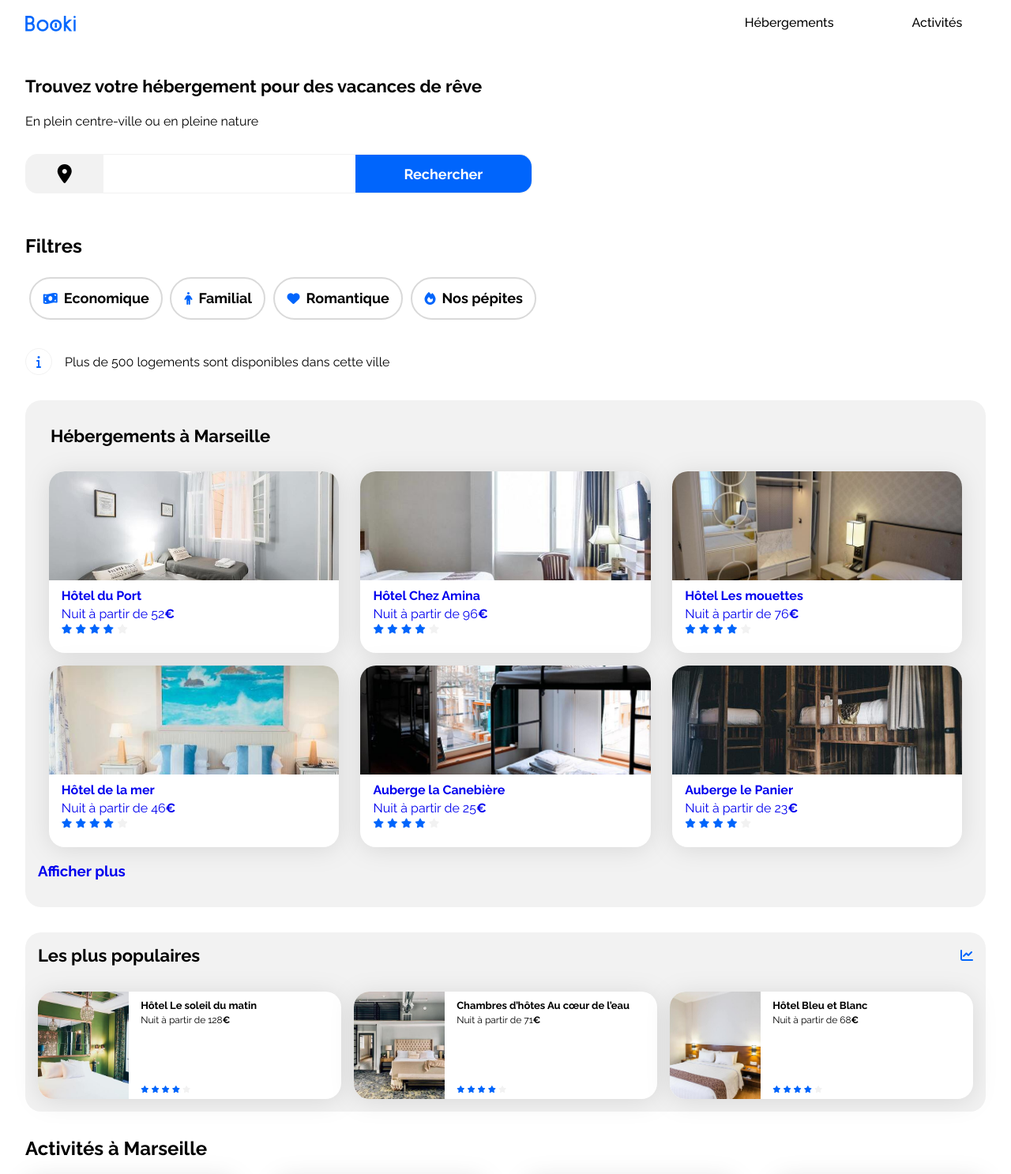
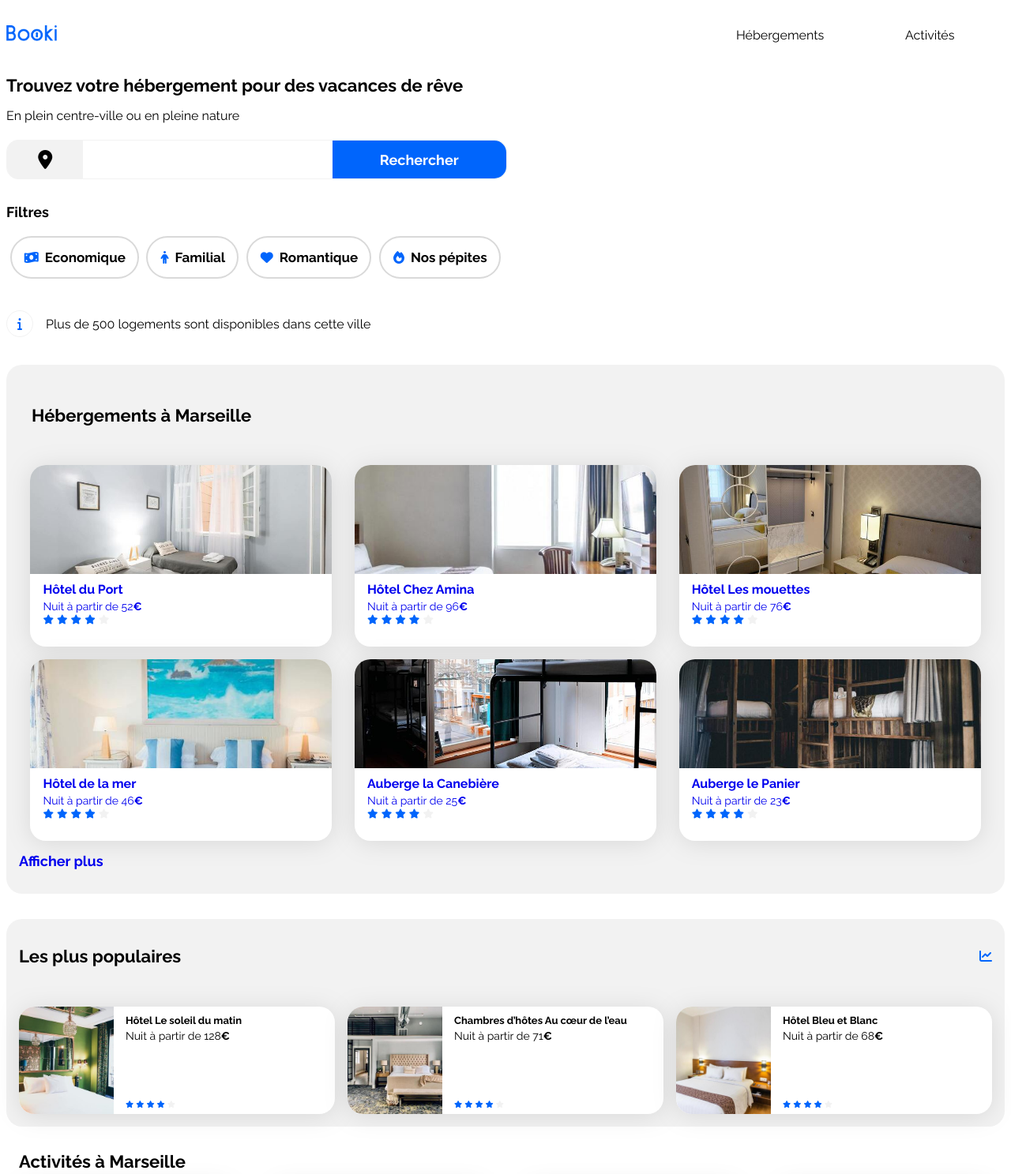
Before and after one commit to Jultiss/projet-2-booki, a plain HTML site: page index.html in a window 1280 px wide. Shown: the top 1487 px of the page at 79% size. Drawn offline with Linux system fonts and the light colour scheme.

Commit message:
Ajustements et simplification suite remarques Marc

```diff
--- a/css/style.css
+++ b/css/style.css
@@ -14,19 +14,10 @@
     color: var(--main-color);
 }
 
-body {
-    margin: 0;
-}
-
-
 .main-container {
-    width: 100%;
     max-width: 1440px;
-}
-
-.section-title {
-    margin: 0;
-    font-size: 22px;
+    margin-left: auto;
+    margin-right: auto;
     }
 
 .card {
@@ -63,29 +54,36 @@ a {
     text-decoration: none;
 }
 
-/*******Géneral Media Queries for smartphone**********/
-
-@media only screen and (min-device-width : 320px) and (max-device-width : 480px) {
-    body {
-        max-width: 100%;
-        margin: 0rem;
+h1 {
+    font-size: 22px;
+    font-weight: 700;
 }
 
-
-    .main-container {
-        width: 100%;
-        max-width: 1440px;
-    }
+h2 {
+    font-size: 18px;
+    font-weight: 700;
 }
 
-/*********Géneral Media Queries for tablette**********/
+h3 {
+    font-size: 17px;
+    font-weight: 700;
+}
 
-@media only screen and (min-device-width : 768px) and (max-device-width : 1024px) {
-    body {
-        max-width: 100%;
-        margin: 0;
+h4 {
+    font-size: 16px;
+    font-weight: 700;
 }
+
+h5 {
+    font-size: 16px;
+    font-weight: 400;
 }
+
+h6 {
+    font-size: 14px;
+    font-weight: 400;
+}
+
 
 /****** Header *****************/
 
@@ -93,9 +91,6 @@ header {
     display: flex;
     justify-content: space-between;
     align-items: center;
-    width: 100%;
-    height: 4rem;
-    margin-left: 2rem;
 }
 
 header img {
@@ -105,42 +100,39 @@ header img {
 nav {
     display: flex;
     flex-direction: row;
-        width: 30%;
-        padding: 0;
-        margin: 0;
+    align-items: center;
+    width: 20%;
+    height: 100%;
 }
 
 nav ul {
     display: flex;
     flex-direction: row;
-        list-style: none;
     padding: 0;
+    width: 100%;
+    height: 100%;
     margin: 0;
-        width: 100%;
 }
 
 nav li {
     display: flex;
+    justify-content: center;
     flex-direction: row;
     list-style: none;
-        padding: 0;
-        margin: 0;
     flex: 1;
     text-align: center;
+    height: auto;
 }
 
 nav a {
-        display: block;
     text-decoration: none;
-        padding-bottom: 1.5rem;
-        font-size: 16px;
-        font-weight: 500;
+    align-items: start;
     color: black;
     width: 100%;
-        padding-top: 1rem;
+    height: 100%;
+    padding-top: 1.3rem;
     box-sizing: border-box;
 }
-
 nav a:hover {
     border-top: solid 2px #0065FC;
     transition: width 0.4s ease-in-out;
@@ -153,18 +145,9 @@ header img {
 
 @media only screen and (min-device-width : 320px) and (max-device-width : 480px) {
 
-    .main-container {
-        width: 100%;
-        padding: 0;
-        gap: 30px;
-        box-sizing: border-box;
-    }
-
     header {
         flex-direction: column;
         width: 100%;
-        height: auto;
-        margin-left: 0;
     }
 
     header img {
@@ -217,26 +200,20 @@ header img {
     }
 }
 
-/* Header Media queries pour tablette */
+/* Header Media queries pour tablette ****/
 
 @media only screen and (min-device-width : 768px) and (max-device-width : 1024px) {
-    header {
-        margin-left: 2rem;
-        width: auto;
+
+    nav {
+        display: flex;
+        flex-direction: row;
+        align-items: center;
+        width: 30%;
+        height: 100%;
     }
 }
 
 /*****Search Bar*****************************/
-
-.promesse {
-    margin: 2rem;
-}
-
-.search-title {
-    font-weight: 700;
-    font-size: 22px;
-    margin-top: 1rem;
-}
 
 .search-subtitle {
     font-weight: 400;
@@ -255,7 +232,8 @@ header img {
     background: #FFFFFF;
     border: 1px solid #F2F2F2;
     border-radius: 15px;
-    margin: 2rem;
+    margin-top: 1rem;
+    margin-bottom: 1rem;
 }
 
 .search-icon {
@@ -312,7 +290,8 @@ header img {
 .filters {
     display: flex;
     align-items: center;
-    margin: 2rem;
+    margin-top: 1rem;
+    margin-bottom: 1rem;
 }
 
 .filters-title {
@@ -355,10 +334,9 @@ header img {
 .nota-bene {
     display: flex;
     align-items: center;
-    margin: 2rem;
-    margin-bottom: 30px;
     font-size: 20px;
-    margin: 2rem;
+    margin-top: 1rem;
+    margin-bottom: 1rem;
 }
 
 .nota-bene .fa-info {
@@ -379,10 +357,6 @@ header img {
 
 @media only screen and (min-device-width : 320px) and (max-device-width : 480px) {
 
-    .promesse {
-        margin: 1rem;
-    }
-
     .search-bar {
         display: flex;
         text-align: center;
@@ -391,7 +365,6 @@ header img {
         background: #FFFFFF;
         border: 1px solid #F2F2F2;
         border-radius: 15px;
-        margin: 1rem;
         }
 
     .search-icon {
@@ -465,7 +438,6 @@ header img {
         flex-direction: column;
         align-items: start;
         flex-wrap: wrap;
-        margin: 1rem;
     }
 
     .filters .fa-solid {
@@ -475,7 +447,6 @@ header img {
     .filters-title {
     font-weight: bold;
     text-align:left;
-    margin-left: 1rem;
     }
 
     .filters-buttons-all {
@@ -501,7 +472,6 @@ header img {
         cursor: pointer;
     }
     .nota-bene {
-        margin: 1rem;
         font-size: 1rem;
     }
 
@@ -523,10 +493,6 @@ header img {
 
 @media only screen and (min-device-width : 768px) and (max-device-width : 1024px) {
 
-    .promesse {
-        margin: 2rem;
-    }
-
     .search-bar {
         display: flex;
         text-align: center;
@@ -535,7 +501,6 @@ header img {
         background: #FFFFFF;
         border: 1px solid #F2F2F2;
         border-radius: 15px;
-        margin: 2rem;
     }
 
     .search-icon {
@@ -592,8 +557,6 @@ header img {
         flex-direction: column;
         align-items: start;
         flex-wrap: nowrap;
-        width: auto;
-        margin: 2rem;
     }
 
     .filters .fa-solid {
@@ -617,9 +580,7 @@ header img {
 
     .nota-bene {
         display: flex;
-        margin-bottom: 30px;
         font-size: 1rem;
-        margin-left: 2rem;
     }
 }
 
@@ -628,13 +589,12 @@ header img {
 .hebergements-and-populaires {
     display: flex;
     justify-content: space-between;
-    margin: 2rem;
 }
 
 .hebergements-and-populaires section {
     border-radius: 20px;
+    box-sizing: border-box;
     padding: 1rem;
-    box-sizing: border-box;
 }
 
 /****** Hebergements And Populaires Media Queries for smartphone ***********/
@@ -671,8 +631,6 @@ header img {
 
     .hebergements-and-populaires section {
         width: 100%;
-        padding-left: 1rem;
-        padding-right: 1rem;
         margin: 0;
     }
 
@@ -735,10 +693,6 @@ header img {
         width: 100%;
         order: 2;
         background-color: white;
-    }
-
-    .hebergements-title {
-        margin: 1rem;
     }
 
     .hebergements-cards {
@@ -813,8 +767,6 @@ header img {
         padding: 0;
         display: flex;
         flex-direction: column;
-        margin-left: 2rem;
-        margin-right: 2rem;
     }
 
     .hebergements-title {
@@ -953,8 +905,6 @@ header img {
         padding: 0;
         display: flex;
         flex-direction: column;
-        margin-left: 2rem;
-
     }
 
     .populaires-title {
@@ -993,13 +943,12 @@ header img {
 /********* Activités ************/
 
 .activites {
-    margin: 2rem;
+    padding: 1rem;
 }
 
 .activites-cards {
     display: flex;
     justify-content: space-between;
-    flex-wrap: wrap;
     gap: 20px;
 }
 
@@ -1026,9 +975,6 @@ header img {
 /****** Activités Media Queries for smartphone ***********/
 
 @media only screen and (min-device-width : 320px) and (max-device-width : 480px) {
-    .activites {
-        margin: 2rem;
-    }
 
     .activites-cards {
         display: flex;
@@ -1066,9 +1012,6 @@ header img {
 /****** Activités Media Queries for tablette ***********/
 
 @media only screen and (min-device-width : 768px) and (max-device-width : 1024px) {
-    .activites {
-        margin: 2rem;
-    }
 
     .activites-cards {
         display: flex;
@@ -1109,12 +1052,10 @@ footer {
 
 .a-propos {
     width: 30%;
-    margin-left: 2rem;
-    margin-right: 2rem;
+    padding-left: 2rem;
 }
 
 .li-footer {
-    line-height: 35px;
     list-style: none;
     margin: 0;
     padding: 0;
@@ -1130,7 +1071,6 @@ footer {
         background-color: var(--main-bg-color);
         flex-direction: column;
         list-style: none;
-        padding: 2rem;
     }
 
     .a-propos {
--- a/index.html
+++ b/index.html
@@ -1,6 +1,5 @@
 <!DOCTYPE html>
 <html lang="fr">
-
     <head>
         <meta charset="UTF-8">
         <meta name="viewport" content="width=device-width, initial-scale=1.0">
@@ -13,22 +12,21 @@
             crossorigin="anonymous" referrerpolicy="no-referrer" >
         <link rel="stylesheet" href="./css/style.css">
     </head>
-
     <body>
+        <div class="main-container">
             <header>
                 <a href="index.html"><img src="./images/logo/Booki.png" alt="Logo Booki"></a>
                 <nav>
                     <ul>
-                <li><a href="#hebergements-and-populaires">Hébergements</a></li>
-                <li><a href="#activites">Activités</a></li>
+                        <li><h5><a href="#hebergements-and-populaires">Hébergements</a></h5></li>
+                        <li><h5><a href="#activites">Activités</a></h5></li>
                     </ul>
                 </nav>
             </header>
-            <div class="main-container">
             <main>
                 <div class="promesse">
-                <p class="search-title">Trouvez votre hébergement pour des vacances de rêve</p>
-                <p class="search-subtitle">En plein centre-ville ou en pleine nature</p>
+                    <h1 class="search-title">Trouvez votre hébergement pour des vacances de rêve</h1>
+                    <h4 class="search-subtitle">En plein centre-ville ou en pleine nature</h4>
                 </div>
                 <div class="search-bar">
                     <div class="search-icon"><i class="fa-solid fa-location-dot"></i></div>
@@ -45,30 +43,30 @@
                     <div class="filters-buttons-all">
                         <div class="filters-button">
                             <i class="fa-solid fa-money-bill-wave"></i>
-                        <h2>Economique</h2>
+                            <h3>Economique</h3>
                         </div>
                         <div class="filters-button">
                             <i class="fa-solid fa-person"></i>
-                        <h2>Familial</h2>
+                            <h3>Familial</h3>
                         </div>
                         <div class="filters-button">
                             <i class="fa-solid fa-heart"></i>
-                        <h2>Romantique</h2>
+                            <h3>Romantique</h3>
                         </div>
                         <div class="filters-button">
                             <i class="fa-solid fa-fire"></i>
-                        <h2>Nos pépites</h2>
+                            <h3>Nos pépites</h3>
                         </div>
                     </div>
                 </div>
                 <div class="nota-bene">
                     <i class="fa-solid fa-info"></i>
-                <div class="nota-bene-text">Plus de 500 logements sont disponibles dans cette ville</div>
+                    <h5 class="nota-bene-text">Plus de 500 logements sont disponibles dans cette ville</h5>
                 </div>
                 <div id="hebergements-and-populaires" class="hebergements-and-populaires">
                     <section class="hebergements">
                         <div class="hebergements-title">
-                        <h2 class="section-title">Hébergements à Marseille</h2>
+                            <h1 class="section-title">Hébergements à Marseille</h1>
                         </div>
                         <div class="hebergements-cards">
                             <a href="#" class="card-link">
@@ -76,8 +74,8 @@
                                     <img src="./images/hebergements/fred-kleber.jpg" alt="Image de la chambre d'hôtel montrant deux lits">
                                     <div class="card-content">
                                         <div class="card-txt">
-                                        <h3 class="card-title">Hôtel du Port</h3>
-                                        <p class="card-subtitle">Nuit à partir de 52<span class="euro">€</span></p>
+                                            <h4 class="card-title">Hôtel du Port</h4>
+                                            <h6 class="card-subtitle">Nuit à partir de 52<span class="euro">€</span></h6>
                                         </div>
                                         <div class="card-rating">
                                             <i class="fa-xs fa-solid fa-star" aria-hidden="true"></i>
@@ -95,8 +93,8 @@
                                     <img src="./images/hebergements/febrian-zakaria.jpg" alt="Image de la chambre d'hôtel montrant un lit et un bureau">
                                     <div class="card-content">
                                         <div class="card-txt">
-                                        <h3 class="card-title">Hôtel Chez Amina</h3>
-                                        <p class="card-subtitle">Nuit à partir de 96<span class="euro">€</span></p>
+                                            <h4 class="card-title">Hôtel Chez Amina</h4>
+                                            <h6 class="card-subtitle">Nuit à partir de 96<span class="euro">€</span></h6>
                                         </div>
                                         <div class="card-rating">
                                             <i class="fa-xs fa-solid fa-star" aria-hidden="true"></i>
@@ -114,8 +112,8 @@
                                     <img src="./images/hebergements/reisetopia.jpg" alt="Image de la chambre d'hôtel montrant un lit">
                                     <div class="card-content">
                                         <div class="card-txt">
-                                        <h3 class="card-title">Hôtel Les mouettes</h3>
-                                        <p class="card-subtitle">Nuit à partir de 76<span class="euro">€</span></p>
+                                            <h4 class="card-title">Hôtel Les mouettes</h4>
+                                            <h6 class="card-subtitle">Nuit à partir de 76<span class="euro">€</span></h6>
                                         </div>
                                         <div class="card-rating">
                                             <i class="fa-xs fa-solid fa-star" aria-hidden="true"></i>
@@ -133,8 +131,8 @@
                                     <img src="./images/hebergements/annie-spratt.jpg" alt="Image de la chambre d'hôtel montrant un lit">
                                     <div class="card-content">
                                         <div class="card-txt">
-                                        <h3 class="card-title">Hôtel de la mer</h3>
-                                        <p class="card-subtitle">Nuit à partir de 46<span class="euro">€</span></p>
+                                            <h4 class="card-title">Hôtel de la mer</h4>
+                                            <h6 class="card-subtitle">Nuit à partir de 46<span class="euro">€</span></h6>
                                         </div>
                                         <div class="card-rating">
                                             <i class="fa-xs fa-solid fa-star" aria-hidden="true"></i>
@@ -152,8 +150,8 @@
                                     <img src="./images/hebergements/marcus-loke.jpg" alt="Image de la chambre d'hôtel montrant deux lits superposés">
                                     <div class="card-content">
                                         <div class="card-txt">
-                                        <h3 class="card-title">Auberge la Canebière</h3>
-                                        <p class="card-subtitle">Nuit à partir de 25<span class="euro">€</span></p>
+                                            <h4 class="card-title">Auberge la Canebière</h4>
+                                            <h6 class="card-subtitle">Nuit à partir de 25<span class="euro">€</span></h6>
                                         </div>
                                         <div class="card-rating">
                                             <i class="fa-xs fa-solid fa-star" aria-hidden="true"></i>
@@ -171,8 +169,8 @@
                                     <img src="./images/hebergements/nicate-lee.jpg" alt="Image de la chambre d'hôtel montrant quatre lits superposés">
                                     <div class="card-content">
                                         <div class="card-txt">
-                                        <h3 class="card-title">Auberge le Panier</h3>
-                                        <p class="card-subtitle">Nuit à partir de 23<span class="euro">€</span></p>
+                                            <h4 class="card-title">Auberge le Panier</h4>
+                                            <h6 class="card-subtitle">Nuit à partir de 23<span class="euro">€</span></h6>
                                         </div>
                                         <div class="card-rating">
                                             <i class="fa-xs fa-solid fa-star" aria-hidden="true"></i>
@@ -187,12 +185,12 @@
                             </a>
                         </div>
                         <div>
-                        <h3><a href="#">Afficher plus</a></h3>
+                            <h2><a href="#">Afficher plus</a></h2>
                         </div>
                     </section>
                     <section class="populaires">
                         <div class="populaires-title">
-                        <h2 class="section-title">Les plus populaires</h2>
+                            <h1 class="section-title">Les plus populaires</h1>
                             <i class="fa-solid fa-chart-line" aria-hidden="true"></i>
                         </div>
                         <div class="populaires-cards">
@@ -201,7 +199,7 @@
                                 <div class="card-content">
                                     <div class="card-txt">
                                         <h3 class="card-title">Hôtel Le soleil du matin</h3>
-                                    <p class="card-subtitle">Nuit à partir de 128<span class="euro">€</span></p>
+                                        <h6 class="card-subtitle">Nuit à partir de 128<span class="euro">€</span></h6>
                                     </div>
                                     <div class="card-rating">
                                         <i class="fa-xs fa-solid fa-star" aria-hidden="true"></i>
@@ -218,7 +216,7 @@
                                 <div class="card-content">
                                     <div class="card-txt">
                                         <h3 class="card-title">Chambres d’hôtes Au cœur de l’eau</h3>
-                                    <p class="card-subtitle">Nuit à partir de 71<span class="euro">€</span></p>
+                                        <h6 class="card-subtitle">Nuit à partir de 71<span class="euro">€</span></h6>
                                     </div>
                                     <div class="card-rating">
                                         <i class="fa-xs fa-solid fa-star" aria-hidden="true"></i>
@@ -235,7 +233,7 @@
                                 <div class="card-content">
                                     <div class="card-txt">
                                         <h3 class="card-title">Hôtel Bleu et Blanc</h3>
-                                    <p class="card-subtitle">Nuit à partir de 68<span class="euro">€</span></p>
+                                        <h6 class="card-subtitle">Nuit à partir de 68<span class="euro">€</span></h6>
                                     </div>
                                     <div class="card-rating">
                                         <i class="fa-xs fa-solid fa-star" aria-hidden="true"></i>
@@ -251,7 +249,7 @@
                     </section>
                 </div>
                 <div id="activites" class="activites">
-                <h2>Activités à Marseille</h2>
+                    <h1>Activités à Marseille</h1>
                     <div class="activites-cards">
                         <article class="card-activity">
                             <img src="./images/activites/reno-laithienne.jpg" alt="Image du Vieux Port de Marseille">
@@ -272,30 +270,30 @@
                     </div>
                 </div>
             </main>
-    </div>
             <footer>
                 <div class="a-propos">
-            <h3>A propos</h3>
+                    <h2>A propos</h2>
                     <ul class="li-footer">
-                <li>Fonctionnement du site</li>
-                <li>Conditions générales</li>
-                <li>Données et confidentialité</li>
+                        <li><h5>Fonctionnement du site</h5></li>
+                        <li><h5>Conditions générales</h5></li>
+                        <li><h5>Données et confidentialité</h5></li>
                     </ul>
                 </div>
                 <div class="a-propos">
-            <h3>Nos hébergements</h3>
+                    <h2>Nos hébergements</h2>
                     <ul class="li-footer">
-                <li>Charte qualité</li>
-                <li>Proposer votre hôtel</li>
+                        <li><h5>Charte qualité</h5></li>
+                        <li><h5>Proposer votre hôtel</h5></li>
                     </ul>
                 </div>
                 <div class="a-propos">
-            <h3>Assistance</h3>
+                    <h2>Assistance</h2>
                     <ul class="li-footer">
-                <li>Centre d'aide</li>
-                <li>Nous contacter</li>
+                        <li><h5>Centre d'aide</h5></li>
+                        <li><h5>Nous contacter</h5></li>
                     </ul>
                 </div>
             </footer>
+        </div>
     </body>
 </html>
```
Lines whose indentation alone changed are shown as unchanged.
